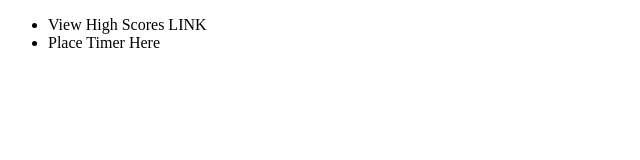
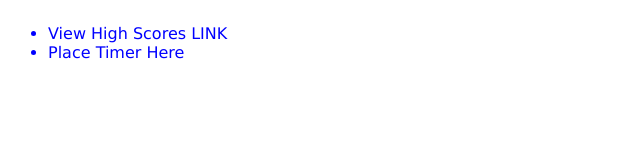
Before and after one commit to britt-young/Coding_Assessment, a plain HTML site: page index.html in a window 1280 px wide. Shown: the whole page, without its empty margins (0-640 px from the left). Drawn offline with Linux system fonts and the light colour scheme.

Commit message:
added assets directory and linked  style sheet

```diff
--- /dev/null
+++ b/assets/style.css
@@ -0,0 +1,11 @@
+header{
+    font-family: 'Lucida Sans', 'Lucida Sans Regular', 'Lucida Grande', 'Lucida Sans Unicode', Geneva, Verdana, sans-serif;
+    background-color: white;
+    color:blue;
+}
+
+.nav{
+    display: flex;
+    flex: flex-wrap;
+
+}
--- a/index.html
+++ b/index.html
@@ -4,13 +4,14 @@
     <meta charset="UTF-8">
     <meta name="viewport" content="width=device-width, initial-scale=1.0">
     <title>Welcome to your coding assessment!</title>
+    <link rel="stylesheet" href="./assets/style.css">
 </head>
 
 <body>
     <header>
         <nav class="nav">
             <ul>
-                <li> View High Scores LINK </li>
+                <li class= "toScores"> View High Scores LINK </li>
                 <li class="timer"> Place Timer Here </li>
             </ul>
         </nav>
```
